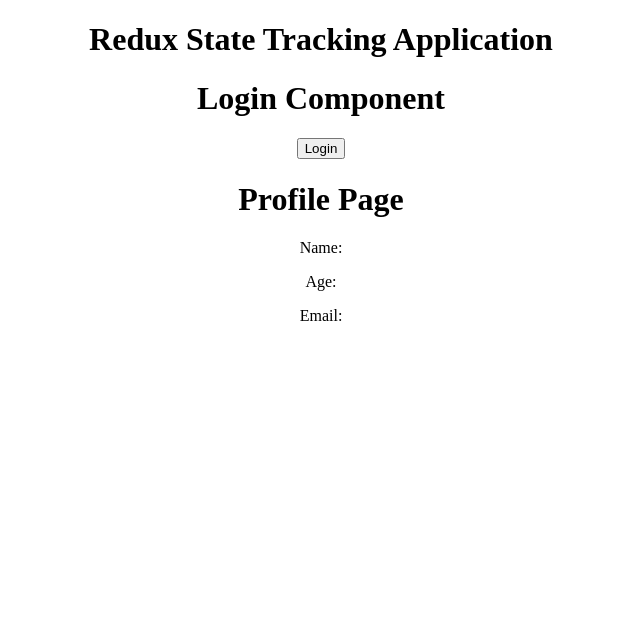
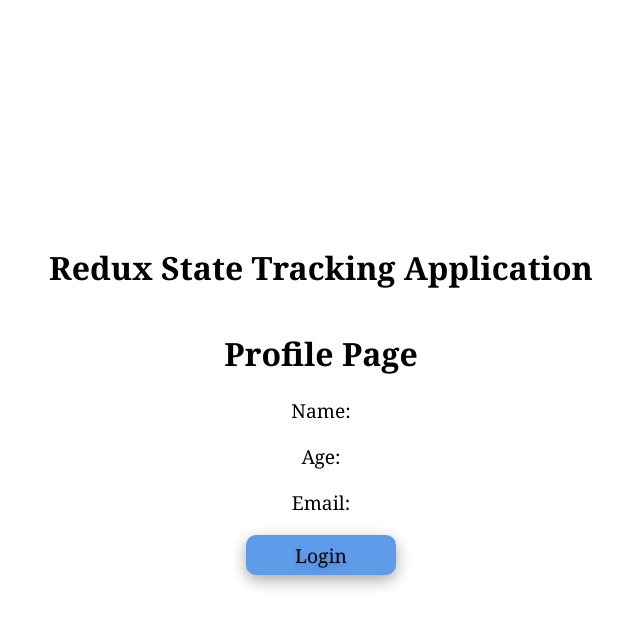
Before and after one commit to blksmth1725/redux-example, a React (Create React App) app: page / in a window 1280 px wide. Shown: the top 626 px of the page, without its empty margins (319-959 px from the left). Built offline with nearby package versions, Linux system fonts and the light colour scheme.

Commit message:
Styling main page

```diff
--- a/src/App.css
+++ b/src/App.css
@@ -1,5 +1,20 @@
+html,
+body {
+  height: 100%;
+  margin: 0;
+}
+
+#root {
+  height: 100%;
+}
+
 .App {
   text-align: center;
+  display: flex;
+  flex-flow: column;
+  height: 100%;
+  align-items: center;
+  justify-content: center;
 }
 
 .App-logo {
@@ -36,3 +51,31 @@
     transform: rotate(360deg);
   }
 }
+
+.login-button {
+  width: 150px;
+  height: 40px;
+  background-color: #5e9cea;
+  border-style: none;
+  border-radius: 10px;
+  color: black;
+  font-family: Cambria, Cochin, Georgia, Times, "Times New Roman", serif;
+  font-weight: 500;
+  font-size: larger;
+  text-shadow: rgba(0, 0, 0, 0.07) 0px 1px 2px, rgba(0, 0, 0, 0.07) 0px 2px 4px,
+    rgba(0, 0, 0, 0.07) 0px 4px 8px, rgba(0, 0, 0, 0.07) 0px 8px 16px,
+    rgba(0, 0, 0, 0.07) 0px 16px 32px, rgba(0, 0, 0, 0.07) 0px 32px 64px;
+  box-shadow: rgba(0, 0, 0, 0.35) 0px 5px 15px;
+  cursor: pointer;
+}
+
+h1 {
+  font-family: Cambria, Cochin, Georgia, Times, "Times New Roman", serif;
+  font-weight: 700;
+}
+
+.ptag-text {
+  font-family: Cambria, Cochin, Georgia, Times, "Times New Roman", serif;
+  font-weight: 500;
+  font-size: larger;
+}
--- a/src/App.js
+++ b/src/App.js
@@ -6,8 +6,10 @@
   return (
     <div className="App">
       <h1>Redux State Tracking Application</h1>
-      <Login />
-      <Profile />
+      <div className="container">
+        <Profile />
+        <Login />
+      </div>
     </div>
   );
 }
--- a/src/components/Login.js
+++ b/src/components/Login.js
@@ -3,8 +3,7 @@
 function Login() {
   return (
     <div>
-      <h1> Login Component</h1>
-      <button>Login</button>
+      <button className="login-button">Login</button>
     </div>
   );
 }
--- a/src/components/Profile.js
+++ b/src/components/Profile.js
@@ -4,9 +4,9 @@
   return (
     <div>
       <h1> Profile Page</h1>
-      <p>Name:</p>
-      <p>Age:</p>
-      <p>Email:</p>
+      <p className="ptag-text">Name:</p>
+      <p className="ptag-text">Age:</p>
+      <p className="ptag-text">Email:</p>
     </div>
   );
 }
```
